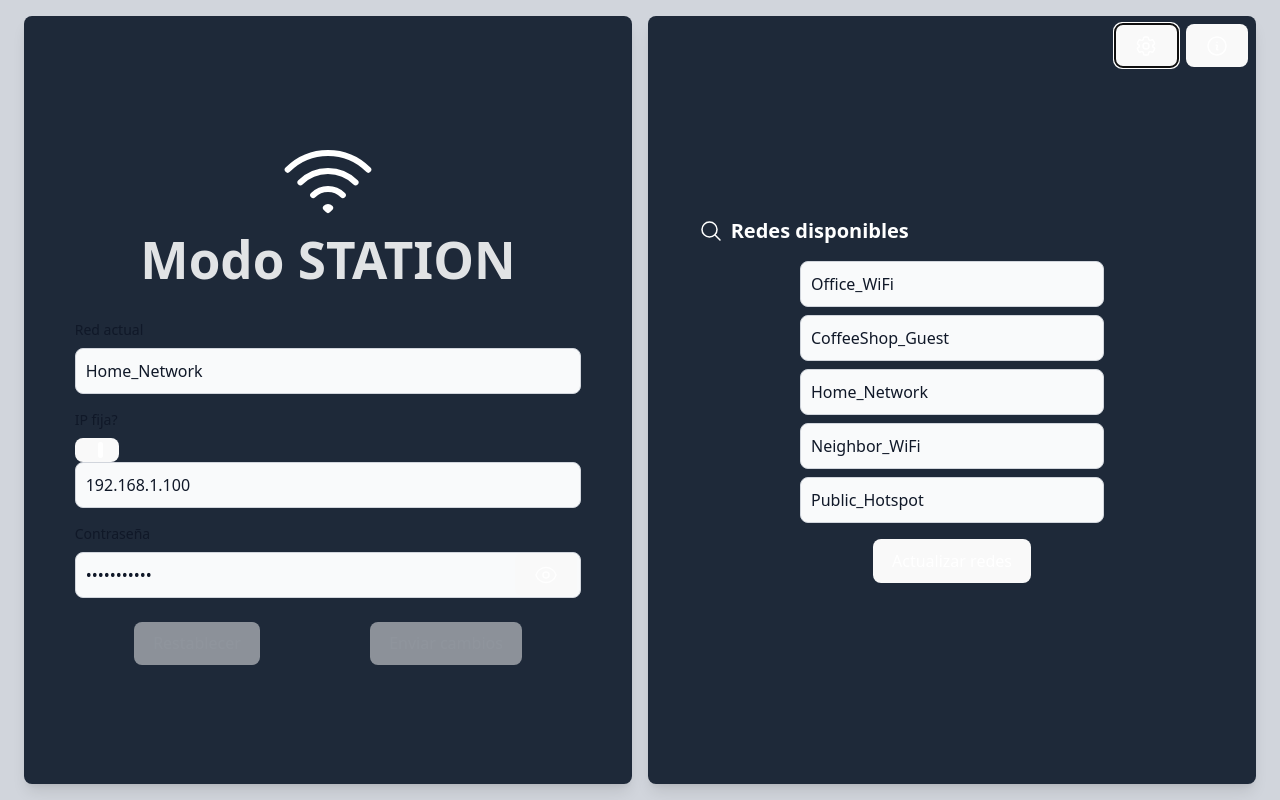
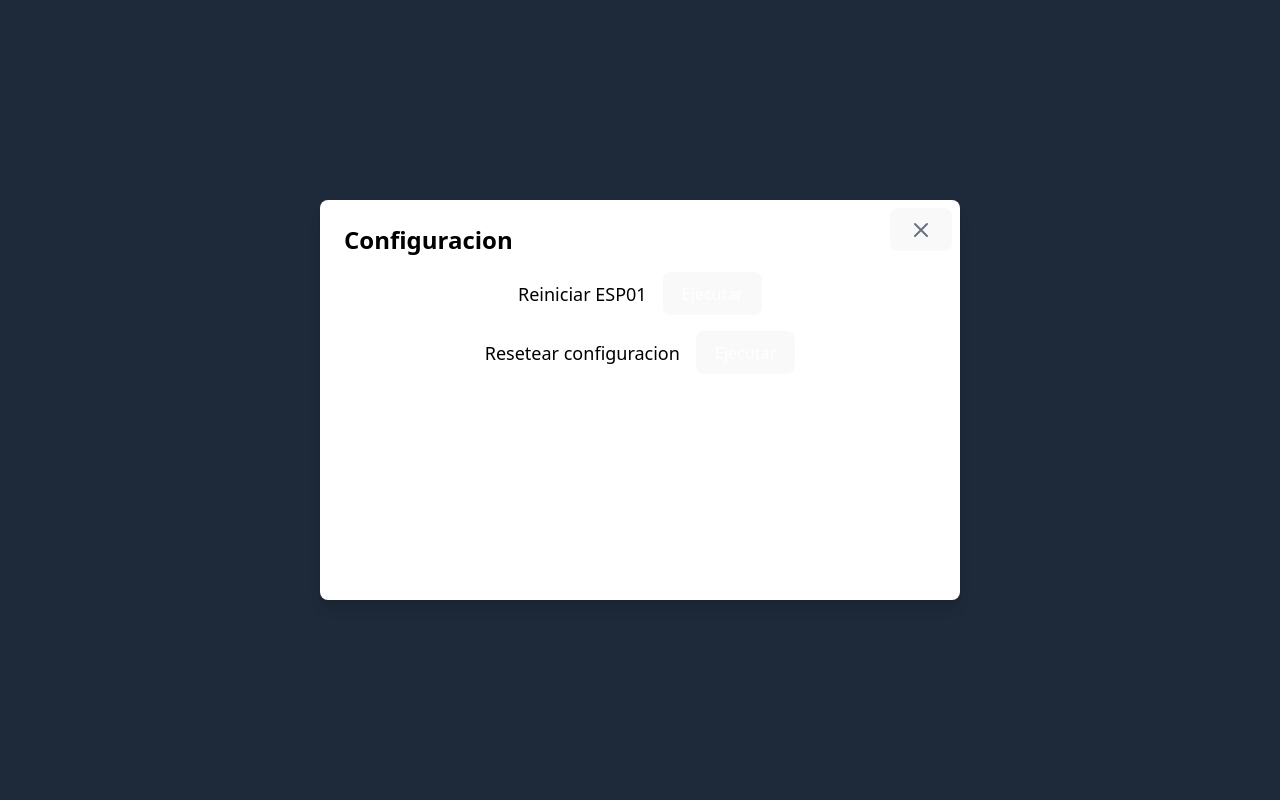
Before and after one commit to kobachajchir/WebESP01AutoMicro2025, a React (Vite) app: page /home in a window 1280 px wide. Both pictures are taken after a click on the button 1146 px from the left and 45 px from the top of the page. Built offline with nearby package versions, Linux system fonts and the light colour scheme; no server answers.

Commit message:
added modals

```diff
--- /dev/null
+++ b/src/components/modal.tsx
@@ -0,0 +1,47 @@
+import React from "react";
+
+interface ModalProps {
+  isOpen: boolean;
+  onClose: () => void;
+  children: React.ReactNode;
+}
+
+const Modal: React.FC<ModalProps> = ({ isOpen, onClose, children }) => {
+  if (!isOpen) return null;
+
+  return (
+    <div className="fixed inset-0 z-50 flex items-center justify-center bg-gray-800 bg-opacity-25">
+      <div
+        className="relative bg-white rounded-lg shadow-lg overflow-hidden
+                   w-2/3 h-2/3 md:w-1/2 md:h-1/2
+                   flex flex-col"
+      >
+        {/* Close Button */}
+        <button
+          onClick={onClose}
+          className="absolute top-2 right-2 text-gray-500 hover:text-gray-700 focus:outline-none"
+        >
+          <svg
+            xmlns="http://www.w3.org/2000/svg"
+            className="h-6 w-6"
+            fill="none"
+            viewBox="0 0 24 24"
+            stroke="currentColor"
+          >
+            <path
+              strokeLinecap="round"
+              strokeLinejoin="round"
+              strokeWidth={2}
+              d="M6 18L18 6M6 6l12 12"
+            />
+          </svg>
+        </button>
+
+        {/* Modal Content */}
+        <div className="p-6 overflow-auto flex-grow">{children}</div>
+      </div>
+    </div>
+  );
+};
+
+export default Modal;
--- a/src/components/toggleButton.tsx
+++ b/src/components/toggleButton.tsx
@@ -1,21 +1,31 @@
 import React, { useState } from "react";
 
-function ToggleButton() {
-  const [isOn, setIsOn] = useState(false); // State to manage the toggle status
+function ToggleButton({ onActivate, onDeactivate, classNames = "" }: {
+  onActivate?: () => void;
+  onDeactivate?: () => void;
+  classNames?: string;}) {
+  const [isOn, setIsOn] = useState(false);
 
   const handleToggle = () => {
-    setIsOn(!isOn); // Toggle the state
+    const newState = !isOn;
+    setIsOn(newState);
+    newState ? onActivate?.() : onDeactivate?.();
   };
 
   return (
     <button
       onClick={handleToggle}
-      className={`relative inline-flex items-center h-6 rounded-full w-11 transition-colors duration-200 ease-in-out focus:outline-none focus:ring-2 focus:ring-offset-2 focus:ring-indigo-500
-        ${isOn ? "bg-indigo-600" : "bg-gray-200"}`}
+      className={`${classNames} relative w-1 h-1 rounded-full flex items-center justify-center transition-colors duration-300 ease-in-out focus:outline-none outline-none focus:ring-offset-none ${
+        isOn ? "bg-indigo-600" : "bg-gray-300"
+      }`}
+      style={{outline: "none"}}
     >
       <span
-        className={`inline-block w-4 h-4 transform bg-white rounded-full transition-transform duration-200 ease-in-out
-          ${isOn ? "translate-x-6" : "translate-x-1"}`}
+        className={`absolute w-6 h-6 ${
+          isOn ? "bg-indigo-800" : "bg-gray-600"
+        } rounded-full shadow-md transform transition-transform duration-300 ease-in-out ${
+          isOn ? "translate-x-2" : "-translate-x-2"
+        }`}
       />
     </button>
   );
--- a/src/pages/Home.tsx
+++ b/src/pages/Home.tsx
@@ -3,6 +3,7 @@ import React, { useEffect, useRef, useState } from "react";
 import { useWebSocket } from "../contexts/WebSocketContext";
 import { useMockFirmware } from "../hooks/useMockFirmware";
 import ToggleButton from "../components/toggleButton";
+import Modal from "../components/modal";
 
 type WifiMode = "AP" | "STATION";
 
@@ -10,6 +11,7 @@ const Home: React.FC = () => {
   const { send, subscribe, connected } = useWebSocket();
   const [mode, setMode] = useState<WifiMode | null>(null);
   const [changesMade, setChangesMade] = useState(false);
+  const [fixedIPStation, setFixedIPStation] = useState(false);
 
   // --- AP state ---
   const [apSsid, setApSsid] = useState("");
@@ -22,6 +24,9 @@ const Home: React.FC = () => {
   const [stationIP, setStationIP] = useState("");
 
   const [seePass, setSeePass] = useState(false);
+
+  const [openInfoModal, setOpenInfoModal] = useState(false);
+  const [openSettingsModal, setOpenSettingsModal] = useState(false);
 
   // Refs para "linkear" inputs (STATION)
   const stationSsidRef = useRef<HTMLInputElement>(null);
@@ -134,11 +139,13 @@ const Home: React.FC = () => {
   // Enviar credenciales según modo
   function sendCredentials() {
     if (mode === "AP") {
-      send("set-ap-credentials", { ssid: apSsid, password: apPass });
+      send("set-ap-credentials", { ssid: apSsid, password: apPass, ip: apIP });
     } else {
       send("set-station-credentials", {
         ssid: stationSsid,
         password: stationPass,
+        fixedIp: fixedIPStation,
+        ip: stationIP,
       });
     }
     setChangesMade(false);
@@ -146,6 +153,7 @@ const Home: React.FC = () => {
       mode,
       ssid: mode === "AP" ? apSsid : stationSsid,
       password: mode === "AP" ? apPass : stationPass,
+      ip: apIP
     });
   }
 
@@ -197,7 +205,10 @@ const Home: React.FC = () => {
   return (
     <div className="flex flex-col h-full w-full items-center justify-center p-4 space-y-6 bg-gray-300 relative">
       <div className="flex flex-row space-x-2 absolute top-6 right-8">
-        <button className="flex items-center justify-center p-2 rounded-full bg- text-white hover:bg-gray-700 transition-colors">
+        <button
+          className="flex items-center justify-center p-2 rounded-full bg- text-white hover:bg-gray-700 transition-colors"
+          onClick={() => setOpenSettingsModal(true)}
+        >
           <svg
             xmlns="http://www.w3.org/2000/svg"
             fill="none"
@@ -218,7 +229,10 @@ const Home: React.FC = () => {
             />
           </svg>
         </button>
-        <button className="flex items-center justify-center p-2 rounded-full bg- text-white hover:bg-gray-700 transition-colors">
+        <button
+          className="flex items-center justify-center p-2 rounded-full bg- text-white hover:bg-gray-700 transition-colors"
+          onClick={() => setOpenInfoModal(true)}
+        >
           <svg
             xmlns="http://www.w3.org/2000/svg"
             fill="none"
@@ -419,9 +433,19 @@ const Home: React.FC = () => {
               >
                 IP fija?
               </label>
-              <div className="flex flex-col w-full justify-center relative">
-                <ToggleButton />
-              </div>
+              <div className="flex flex-row w-full justify-center items-center space-x-6 relative">
+                <ToggleButton
+                  onActivate={() => setFixedIPStation(true)}
+                  onDeactivate={() => {
+                    setFixedIPStation(false);
+                    if (stationIpRef.current) {
+                      stationIpRef.current.value = initialStationInfo.ip;
+                      setStationIP(initialStationInfo.ip);
+                      setChangesMade(true);
+                    }
+                  }}
+                  classNames="ml-4"
+                />
                 <input
                   ref={stationIpRef}
                   type="text"
@@ -432,6 +456,7 @@ const Home: React.FC = () => {
                      dark:bg-gray-700 dark:border-gray-600 dark:placeholder-gray-400
                      dark:text-white dark:focus:ring-blue-500 dark:focus:border-blue-500"
                   defaultValue={initialStationInfo.ip}
+                  readOnly={!fixedIPStation}
                   onChange={(e) => {
                     if (!/^(\d{1,3}\.){3}\d{1,3}$/.test(e.target.value)) {
                       return;
@@ -440,6 +465,7 @@ const Home: React.FC = () => {
                     setChangesMade(true);
                   }}
                 />
+              </div>
             </div>
 
             {/* Password (editable, linkeado por ref) */}
@@ -570,6 +596,50 @@ const Home: React.FC = () => {
           </div>
         </div>
       )}
+      {openInfoModal && (
+        <Modal isOpen={openInfoModal} onClose={() => setOpenInfoModal(false)}>
+          <h2 className="text-2xl font-bold mb-4 text-black">
+            Información del Modo Wi-Fi
+          </h2>
+          <p className="mb-4 text-black">
+            El modo AP permite que el dispositivo cree su propia red Wi-Fi a la
+            que puedes conectarte directamente. El modo STATION permite que el
+            dispositivo se conecte a una red Wi-Fi existente.
+          </p>
+          <p className="mb-4 text-black">
+            En el modo STATION, puedes seleccionar una red disponible y
+            configurar sus credenciales. Si seleccionas una red, el SSID se
+            rellenará automáticamente y la contraseña quedará vacía para que la
+            ingreses.
+          </p>
+        </Modal>
+      )}
+      {openSettingsModal && (
+        <Modal
+          isOpen={openSettingsModal}
+          onClose={() => setOpenSettingsModal(false)}
+        >
+          <h2 className="text-2xl font-bold mb-4 text-black">Configuracion</h2>
+          <div className="flex flex-row space-x-4 text-black w-full items-center justify-center my-4">
+            <p className="text-lg">Reiniciar ESP01</p>
+            <button
+              className="bg-blue-600 text-white px-4 py-1 rounded-md hover:bg-blue-700 transition"
+              onClick={() => console.log("Reiniciar ESP01")}
+            >
+              Ejecutar
+            </button>
+          </div>
+          <div className="flex flex-row space-x-4 text-black w-full items-center justify-center my-4">
+            <p className="text-lg">Resetear configuracion</p>
+            <button
+              className="bg-blue-600 text-white px-4 py-1 rounded-md hover:bg-blue-700 transition"
+              onClick={() => console.log("Resetear configuracion")}
+            >
+              Ejecutar
+            </button>
+          </div>
+        </Modal>
+      )}
     </div>
   );
 };
```
Lines whose indentation alone changed are shown as unchanged.
